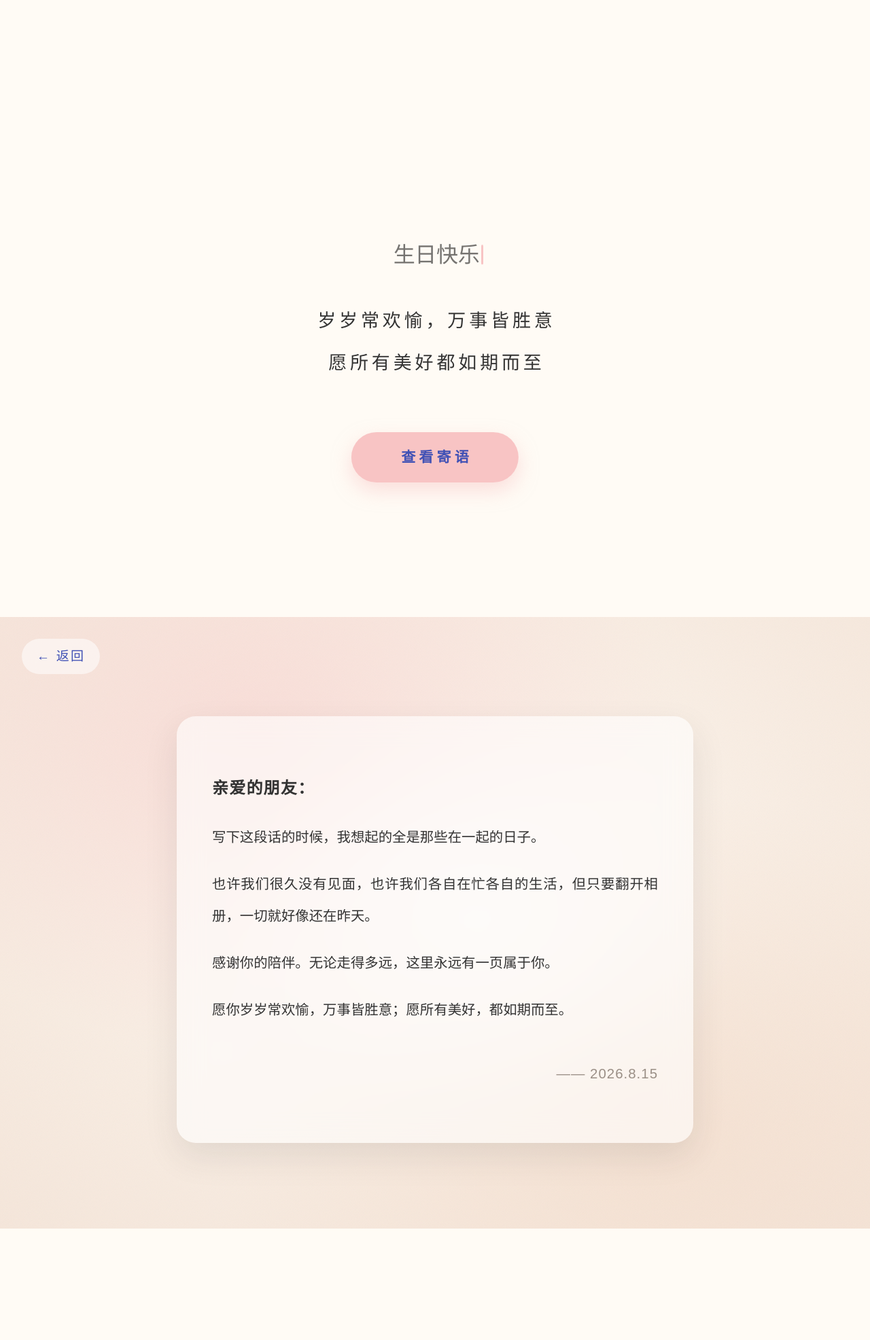
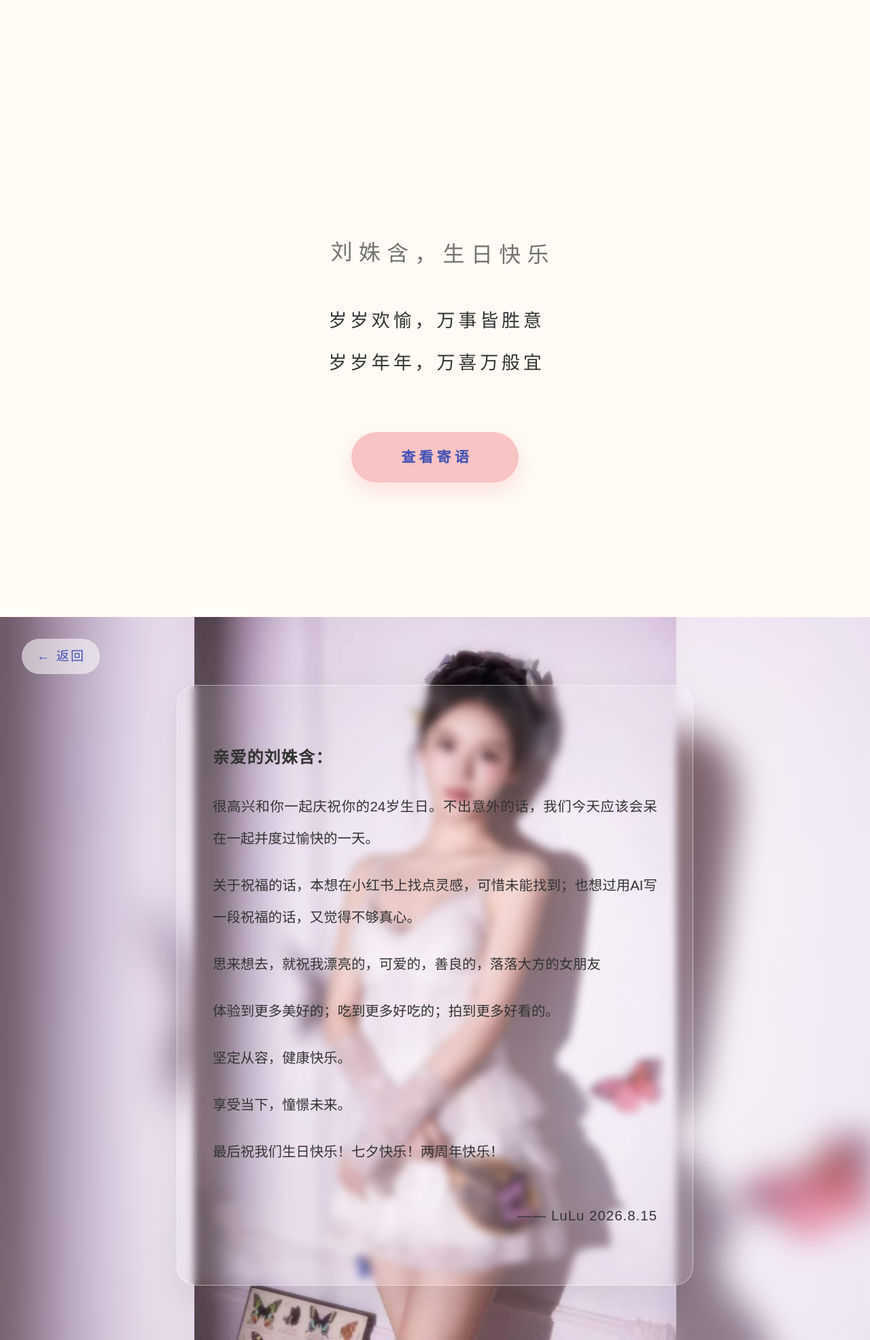
Before and after one commit to lixun1234/lixun1234.github.io, an MkDocs documentation site: the page built from docs/index.md, in a window 1280 px wide. Shown: the whole page at 68% size. Built offline with MkDocs 1.6.1 and Material for MkDocs 9.7.7, drawn with Linux system fonts in a browser that asks for light colours; before the commit the page ends 1808 px from its top, so only the background shows below that.

Commit message:
feat: 寄语区背景图完整显示并半透明化，主页标题循环跳动

```diff
--- a/docs/index.md
+++ b/docs/index.md
@@ -11,11 +11,11 @@
 <div class="home" id="home">
 
   <!-- 主文案：「生日快乐」，打字机效果逐字显现（文字直接改这里） -->
-  <h1 class="home-title" id="home-title">生日快乐</h1>
+  <h1 class="home-title" id="home-title">刘姝含，生日快乐</h1>
 
   <!-- 副文案：依次延迟 0.5s 淡入并轻微上浮 -->
-  <p class="home-sub sub-1">岁岁常欢愉，万事皆胜意</p>
-  <p class="home-sub sub-2">愿所有美好都如期而至</p>
+  <p class="home-sub sub-1">岁岁欢愉，万事皆胜意</p>
+  <p class="home-sub sub-2">岁岁年年，万喜万般宜</p>
 
   <!-- 按钮：点击后平滑滚动到下方寄语模块 -->
   <a class="home-enter" href="#message">查看寄语</a>
@@ -23,9 +23,9 @@
 </div>
 
 <!-- ============================================================
-     寄语模块：占满一屏，支持背景图
+     寄语模块：占满一屏，完整显示背景图
      背景图替换位置见 docs/stylesheets/extra.css 中
-     .message-section 的 background 属性（有醒目注释标注）
+     .message-section::before 与 ::after 两处 url()（有醒目注释标注）
      ============================================================ -->
 <div class="message-section" id="message">
 
@@ -34,17 +34,23 @@
 
   <!-- 磨砂玻璃卡片：寄语正文在此编辑（可继续添加多行 <p>） -->
   <div class="msg-card">
-    <p class="msg-head">亲爱的朋友：</p>
+    <p class="msg-head">亲爱的刘姝含：</p>
 
-    <p>写下这段话的时候，我想起的全是那些在一起的日子。</p>
+    <p>很高兴和你一起庆祝你的24岁生日。不出意外的话，我们今天应该会呆在一起并度过愉快的一天。</p>
 
-    <p>也许我们很久没有见面，也许我们各自在忙各自的生活，但只要翻开相册，一切就好像还在昨天。</p>
+    <p>关于祝福的话，本想在小红书上找点灵感，可惜未能找到；也想过用AI写一段祝福的话，又觉得不够真心。</p>
 
-    <p>感谢你的陪伴。无论走得多远，这里永远有一页属于你。</p>
+    <p>思来想去，就祝我漂亮的，可爱的，善良的，落落大方的女朋友</p>
 
-    <p>愿你岁岁常欢愉，万事皆胜意；愿所有美好，都如期而至。</p>
+    <p>体验到更多美好的；吃到更多好吃的；拍到更多好看的。</p>
 
-    <p class="msg-sign">—— 2026.8.15</p>
+    <p>坚定从容，健康快乐。</p>
+
+    <p>享受当下，憧憬未来。</p>
+
+    <p>最后祝我们生日快乐！七夕快乐！两周年快乐！</p>
+
+    <p class="msg-sign">—— LuLu 2026.8.15</p>
   </div>
 
 </div>
--- a/docs/javascripts/home.js
+++ b/docs/javascripts/home.js
@@ -13,11 +13,30 @@
     caret.className = "caret";
     var typed = 0;
     titleEl.textContent = "";
+
+    /* 打字完成后：每个字包成 span，依次延迟触发缓慢循环跳动（波浪效果） */
+    function animateJump() {
+      var chars = fullText.split("");
+      titleEl.textContent = "";
+      for (var i = 0; i < chars.length; i++) {
+        var s = document.createElement("span");
+        s.className = "jump-char";
+        s.style.animationDelay = i * 90 + "ms";
+        s.textContent = chars[i];
+        titleEl.appendChild(s);
+      }
+      titleEl.appendChild(caret);
+      titleEl.classList.add("jump");
+    }
+
     var timer = setInterval(function () {
       typed += 1;
       titleEl.textContent = fullText.slice(0, typed);
       titleEl.appendChild(caret);
-      if (typed >= fullText.length) clearInterval(timer);
+      if (typed >= fullText.length) {
+        clearInterval(timer);
+        animateJump();
+      }
     }, 320);
   }
 
--- a/docs/stylesheets/extra.css
+++ b/docs/stylesheets/extra.css
@@ -101,6 +101,22 @@
   }
 }
 
+/* 打字完成后的缓慢循环跳动：每个字轻轻起伏，依次错开形成波浪 */
+.home-title.jump .jump-char {
+  display: inline-block;
+  animation: char-jump 2.2s ease-in-out infinite;
+}
+
+@keyframes char-jump {
+  0%,
+  100% {
+    transform: translateY(0);
+  }
+  50% {
+    transform: translateY(-0.22em);
+  }
+}
+
 /* 副文案：依次延迟 0.5s 淡入并轻微向上浮动 */
 .home-sub {
   margin: 0.4rem 0 0;
@@ -110,15 +126,15 @@
   line-height: 2;
   color: var(--text);
   opacity: 0;
-  animation: sub-rise 0.7s cubic-bezier(0.22, 0.61, 0.36, 1) forwards;
+  animation: sub-rise 1.2s cubic-bezier(0.22, 0.61, 0.36, 1) forwards;
 }
 
 .sub-1 {
-  animation-delay: 0.5s;
+  animation-delay: 1s;
 }
 
 .sub-2 {
-  animation-delay: 1s;
+  animation-delay: 2s;
 }
 
 @keyframes sub-rise {
@@ -177,10 +193,12 @@
 }
 
 /* ============================================================
-   寄语模块：一屏高度，可设置背景图
-   ※ 背景图替换位置：下方 .message-section 的 background 属性，
-     把 url("../images/letter/bg.svg") 换成你自己的图片路径即可
-     （支持 jpg / png / svg，建议使用低饱和柔光纹理图）
+   寄语模块：一屏高度，完整显示背景图
+   ※ 背景图替换位置：下方 ::before 与 ::after 两处 url() 都要改，
+     把 "../images/letter/0815.jpg" 换成你自己的图片路径即可
+     （支持 jpg / png / svg，任意比例都可以）
+     ::before = 模糊铺底（自动填满两侧空白，让图片无缝融入页面）
+     ::after  = 完整原图（contain 不裁切、居中显示）
    ============================================================ */
 .message-section {
   position: relative;
@@ -192,10 +210,29 @@
   align-items: center;
   justify-content: center;
   padding: 5rem 1.5rem 4rem;
-  /* ↓↓↓↓ 背景图替换位置：修改 url(...) 中的路径即可 ↓↓↓↓ */
-  background: url("../images/letter/bg.svg") center / cover no-repeat;
-  /* ↑↑↑↑ 背景图替换位置 ↑↑↑↑ */
+  overflow: hidden;
   background-color: #f7efe9;
+}
+
+/* ↓↓↓↓ 背景图替换位置①：模糊铺底层（复制粘贴成你的图片路径） ↓↓↓↓ */
+.message-section::before {
+  content: "";
+  position: absolute;
+  inset: -2.5rem;
+  z-index: 0;
+  pointer-events: none;
+  background: url("../images/letter/0815.jpg") center / cover no-repeat;
+  filter: blur(24px);
+}
+
+/* ↓↓↓↓ 背景图替换位置②：完整原图层（复制粘贴成你的图片路径） ↓↓↓↓ */
+.message-section::after {
+  content: "";
+  position: absolute;
+  inset: 0;
+  z-index: 1;
+  pointer-events: none;
+  background: url("../images/letter/0815.jpg") center / contain no-repeat;
 }
 
 /* 返回按钮：左上角文字按钮 */
@@ -212,6 +249,7 @@
   -webkit-backdrop-filter: blur(12px);
   border-radius: 999px;
   text-decoration: none;
+  z-index: 2;
   transition:
     background 0.3s ease,
     transform 0.3s ease;
@@ -226,9 +264,11 @@
   transform: scale(0.94);
 }
 
-/* 磨砂玻璃卡片：寄语正文 */
+/* 磨砂玻璃卡片：寄语正文（半透明，可透出背景图） */
 .msg-card {
   box-sizing: border-box;
+  position: relative;
+  z-index: 2;
   width: 100%;
   max-width: 38rem;
   padding: 2.8rem 2.6rem;
@@ -236,10 +276,11 @@
   line-height: 2.3;
   color: var(--text);
   text-align: justify;
-  background: rgba(255, 255, 255, 0.6);
-  backdrop-filter: blur(18px);
-  -webkit-backdrop-filter: blur(18px);
+  background: rgba(255, 255, 255, 0.10);
+  backdrop-filter: blur(6px);
+  -webkit-backdrop-filter: blur(6px);
   border-radius: 28px;
+  border: 1px solid rgba(255, 255, 255, 0.45);
   box-shadow: 0 20px 50px rgba(51, 51, 51, 0.1);
   opacity: 0;
   transform: translateY(26px);
@@ -269,7 +310,7 @@
   margin-top: 2.4rem !important;
   text-align: right;
   letter-spacing: 0.05em;
-  color: var(--muted);
+  color: var(--text);
 }
 
 /* ============================================================
--- a/mkdocs.yml
+++ b/mkdocs.yml
@@ -1,4 +1,4 @@
-site_name: 2026.8.15 TO Lsh
+site_name: 26.08.15 To Lsh
 site_description: 一个用 MkDocs 搭建的个人网站
 
 theme:
```
Also changed, not shown: docs/images/letter/0815.jpg (added).
